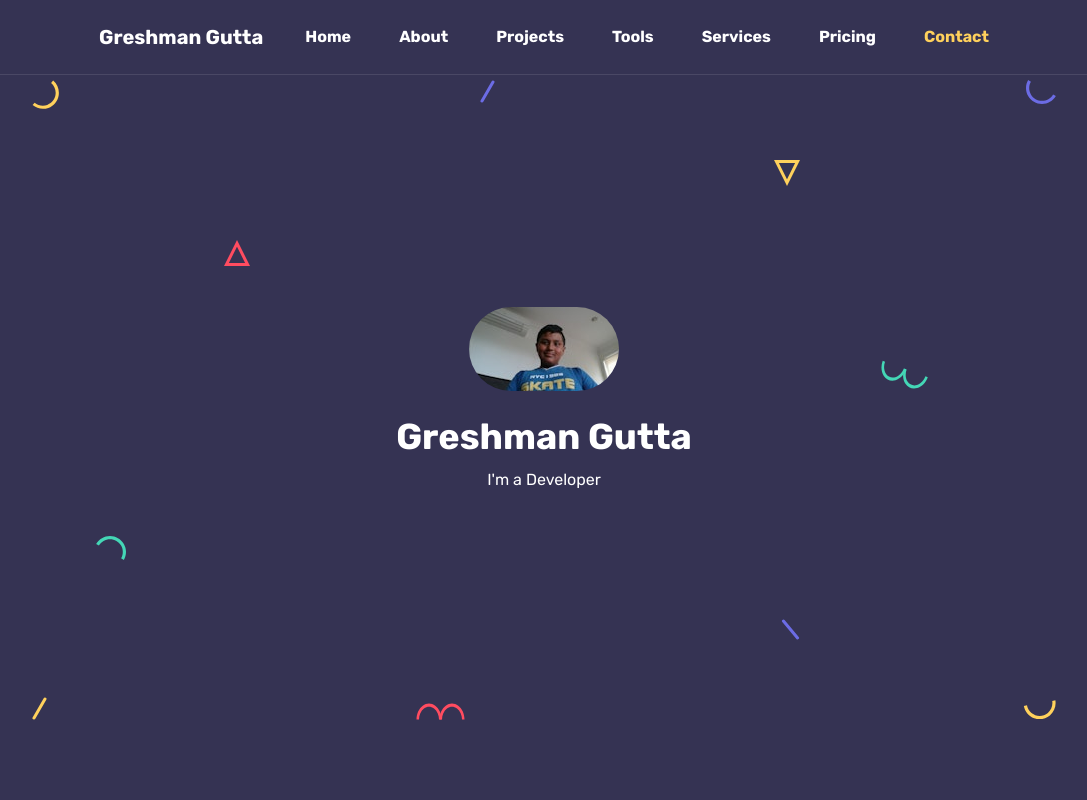
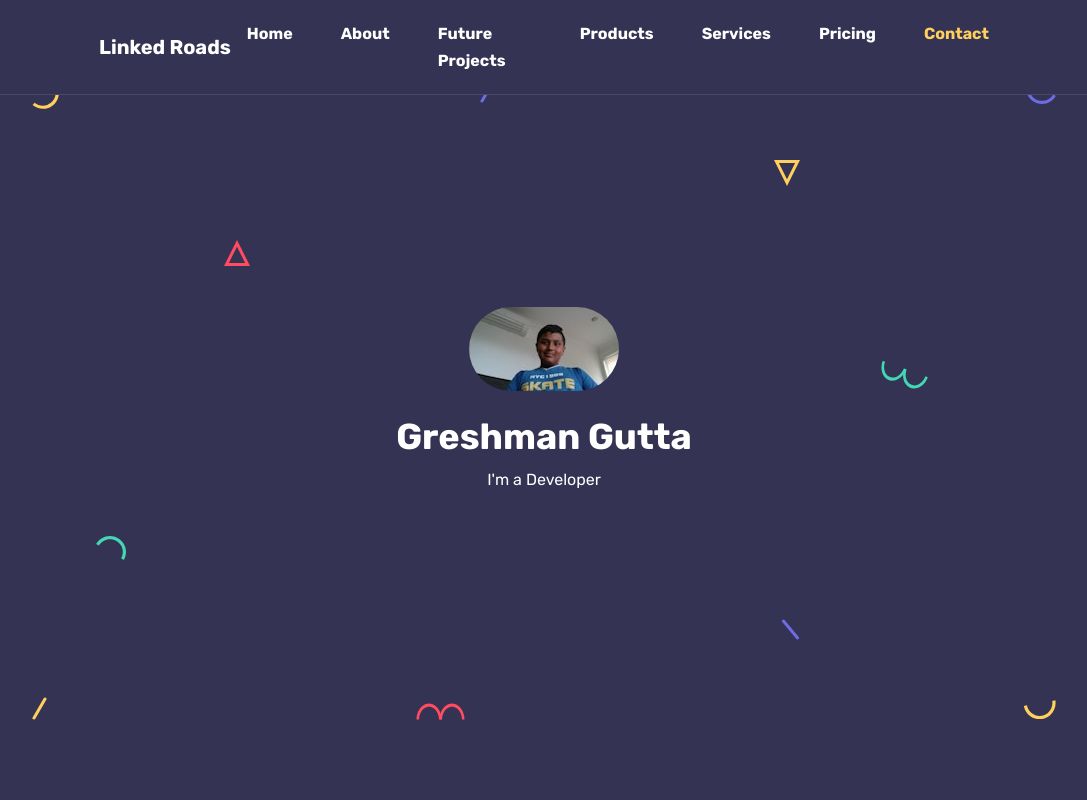
Before and after one commit to GreshmanGutta/LinkedRoads, a plain HTML site: page index.html in a window 1280 px wide. Shown: the top 800 px of the page, without its empty margins (96-1183 px from the left). Drawn offline with Linux system fonts and the light colour scheme.

Commit message:
Update index.html

```diff
--- a/index.html
+++ b/index.html
@@ -92,15 +92,15 @@
 
         <nav class="navbar navbar-expand-lg navbar-dark">
 
-            <b class="navbar-brand">Greshman Gutta</b>
+            <b class="navbar-brand">Linked Roads</b>
 
             <button aria-controls="navbarNavDropdown" aria-expanded="false" aria-label="Toggle navigation" class="navbar-toggler" data-target="#navbarNavDropdown" data-toggle="collapse" type="button"><span class="navbar-toggler-icon"></span></button>
             <div class="collapse navbar-collapse" id="navbarNavDropdown">
                 <ul class="navbar-nav ml-auto scrollspy">
                     <li class="nav-item"><a class="nav-link active" href="#home">Home</a></li>
                     <li class="nav-item"><a href="#about" class="nav-link">About</a></li>
-                    <li class="nav-item"><a href="#projects" class="nav-link">Projects</a></li>
-                    <li class="nav-item"><a href="#tools" class="nav-link">Tools</a></li>
+                    <li class="nav-item"><a href="#projects" class="nav-link">Future Projects</a></li>
+                    <li class="nav-item"><a href="#tools" class="nav-link">Products</a></li>
                     <li class="nav-item"><a href="#services" class="nav-link">Services</a></li>
                     <li class="nav-item"><a href="#pricing" class="nav-link">Pricing</a></li>
                     <li class="nav-item"><a href="#contact" class="nav-link">Contact</a></li>
```
